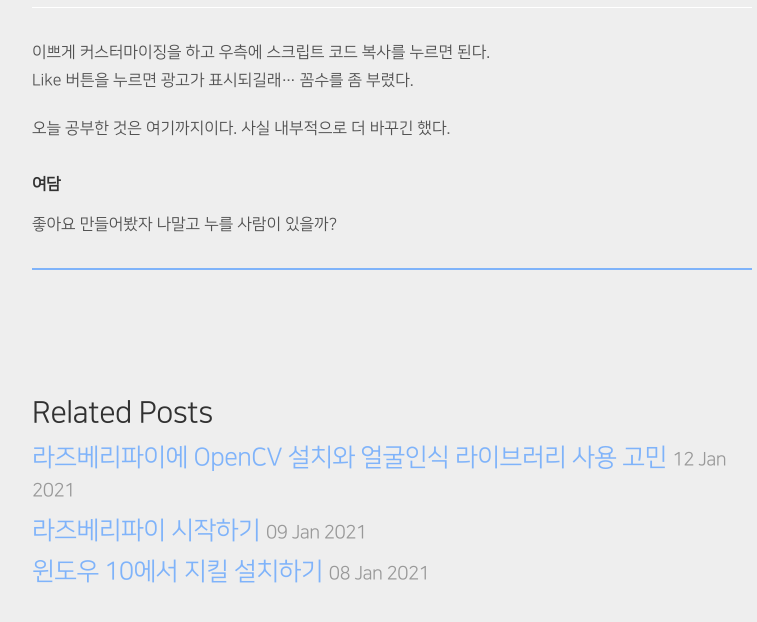
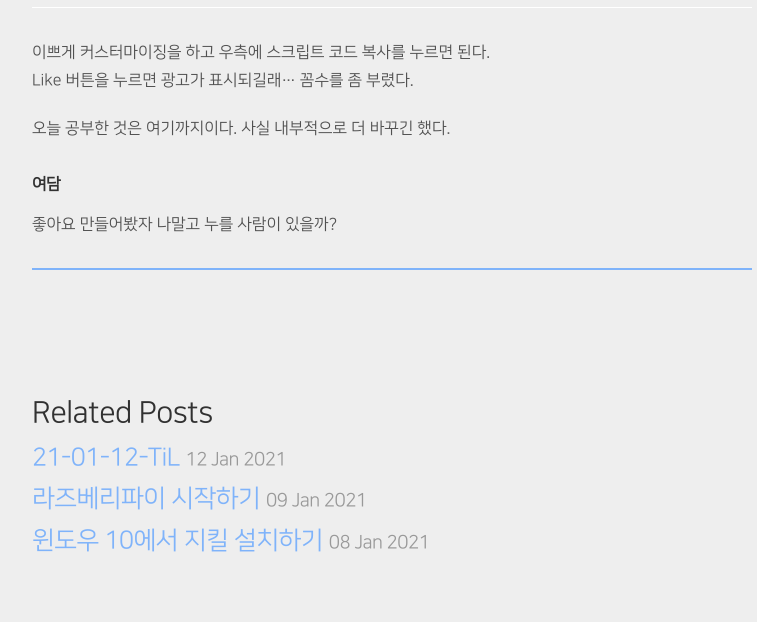
Before and after one commit to ukcastle/ukcastle.github.io, a Jekyll site: the page built from _posts/TiL/2021-01-10-Post-Page-Layout-Change.md, in a window 1280 px wide and 900 px high, scrolled down 2370 px, cut to the strip 253-875 px from the top of the window. Shown: the whole strip, without its empty margins (248-1005 px from the left). Built offline with Jekyll 4.4.1, drawn with Linux system fonts in a browser that asks for light colours; nearby versions of some CDN libraries; a script that is not in the unit is left out; comment, search, counter and statistics services are not loaded; some of the changed text lies outside the part shown.

Commit message:
docs: 제목 변경

```diff
--- a/_posts/TiL/2021-01-10-Post-Page-Layout-Change.md
+++ b/_posts/TiL/2021-01-10-Post-Page-Layout-Change.md
@@ -1,6 +1,6 @@
 ---
 layout: post
-title: 지킬 포스트에 목차, 댓글, 좋아요 추가하기
+title: 21-01-10-TiL
 category: TiL
 tag: [Jekyll]
 ---
--- a/_posts/TiL/2021-01-12-Using-OpenCV-and-Face-Recognition-in-RaspberryPi.md
+++ b/_posts/TiL/2021-01-12-Using-OpenCV-and-Face-Recognition-in-RaspberryPi.md
@@ -1,6 +1,6 @@
 ---
 layout: post
-title: 라즈베리파이에 OpenCV 설치와 얼굴인식 라이브러리 사용 고민
+title: 21-01-12-TiL
 category: TiL
 tag: [RaspberryPi, OpenCV]
 ---
--- a/_scss/base/_poole.scss
+++ b/_scss/base/_poole.scss
@@ -253,7 +253,6 @@ tbody tr:nth-child(odd) th {
   background-color: #f9f9f9;
 }
 
-
 /*
  * Custom type
  *
```
